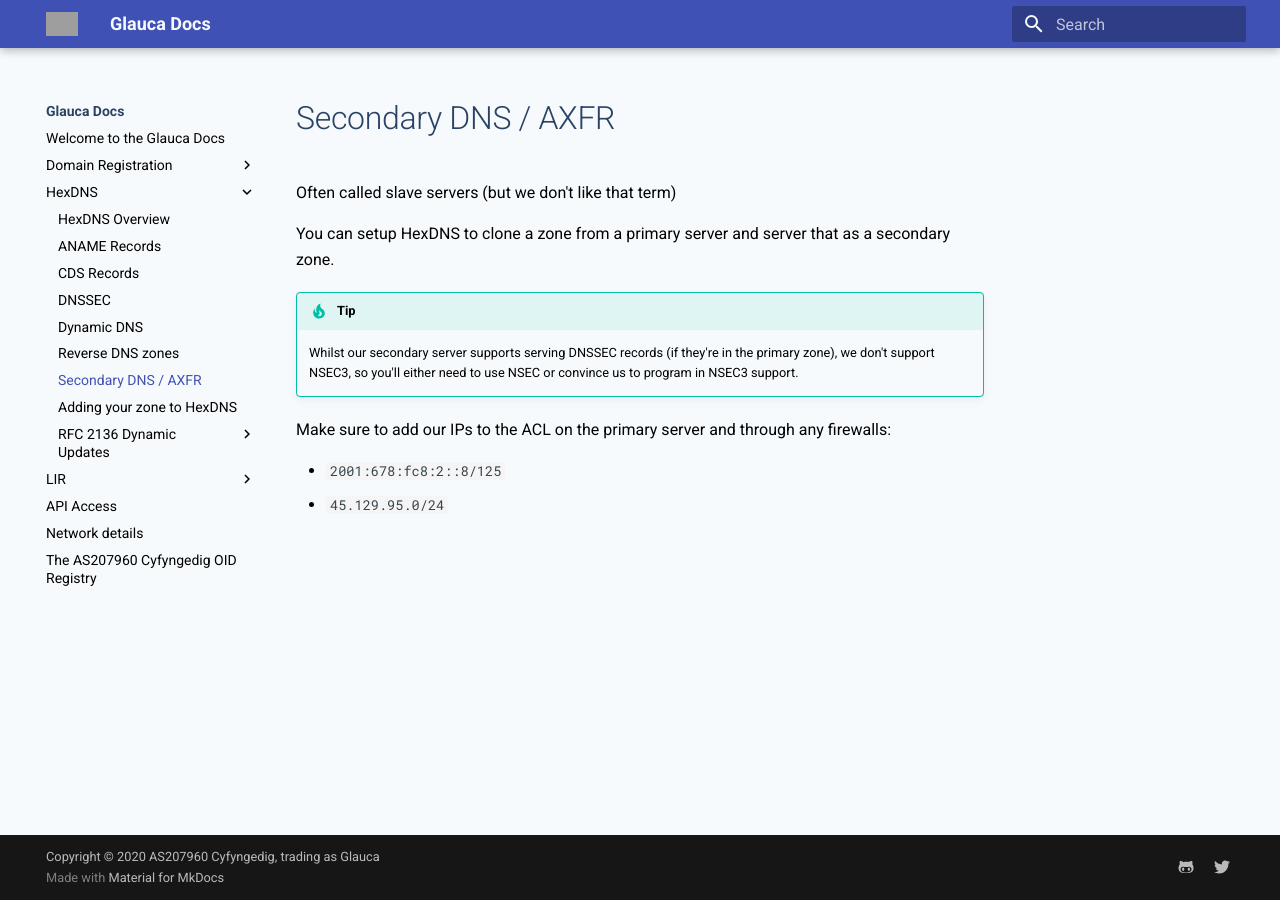
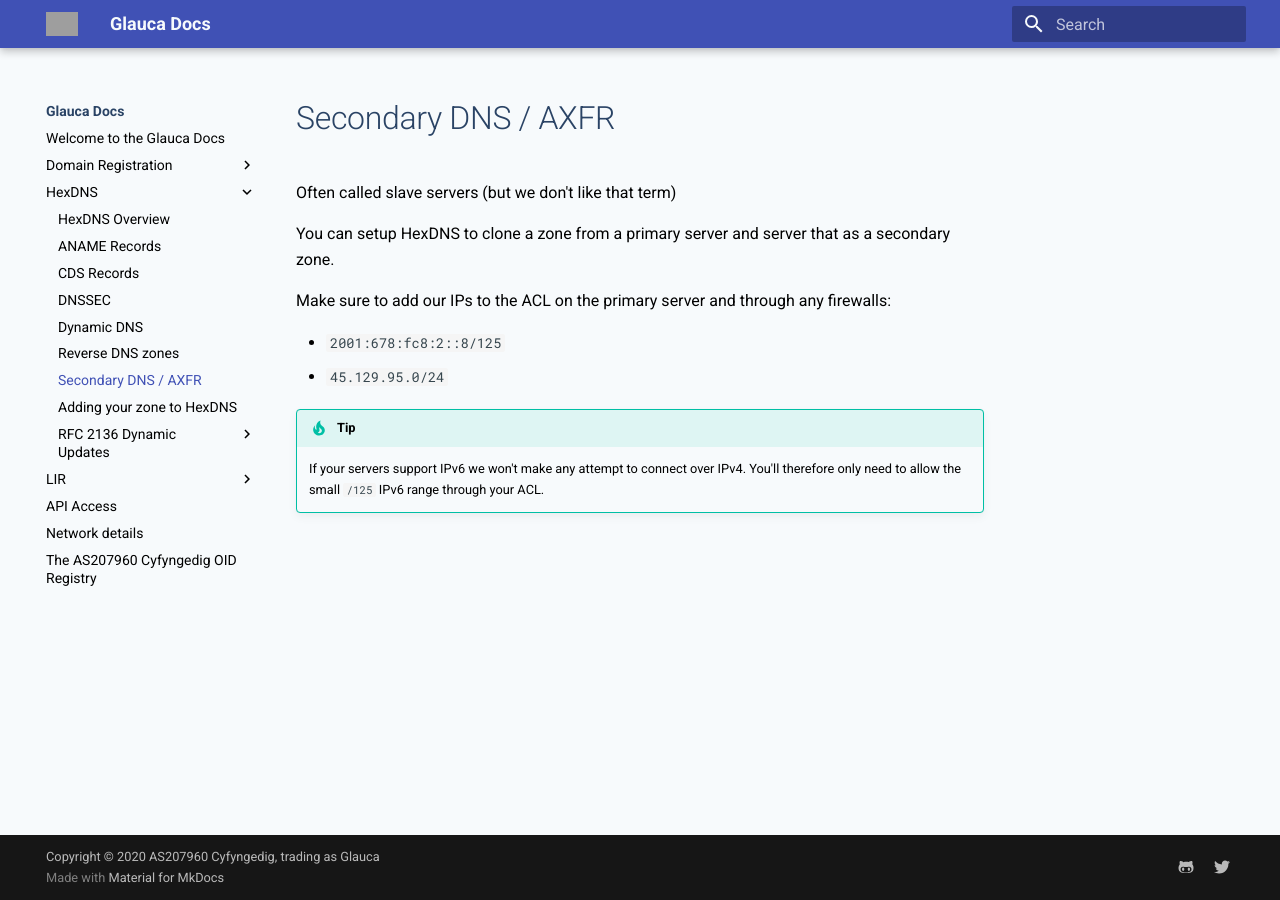
Before and after one commit to AS207960/docs, an MkDocs documentation site: the page built from docs/hexdns/secondary.md, in a window 1280 px wide. Built offline with MkDocs 1.6.1 and Material for MkDocs 9.7.7, drawn with Linux system fonts in a browser that asks for light colours; grey boxes are pictures that could not be loaded.

Commit message:
update DNS docs

```diff
--- a/docs/hexdns/secondary.md
+++ b/docs/hexdns/secondary.md
@@ -3,11 +3,11 @@ Often called slave servers (but we don't like that term)
 
 You can setup HexDNS to clone a zone from a primary server and server that as a secondary zone.
 
-!!! tip
-    Whilst our secondary server supports serving DNSSEC records (if they're in the primary zone),
-    we don't support NSEC3, so you'll either need to use NSEC or convince us to program in NSEC3 support.
-
 Make sure to add our IPs to the ACL on the primary server and through any firewalls:
 
 - `2001:678:fc8:2::8/125`
 - `45.129.95.0/24`
+
+!!! tip
+    If your servers support IPv6 we won't make any attempt to connect over IPv4.
+    You'll therefore only need to allow the small `/125` IPv6 range through your ACL.
```
Also changed, not shown: docs/hexdns/setup.md (+1 -1 lines).
